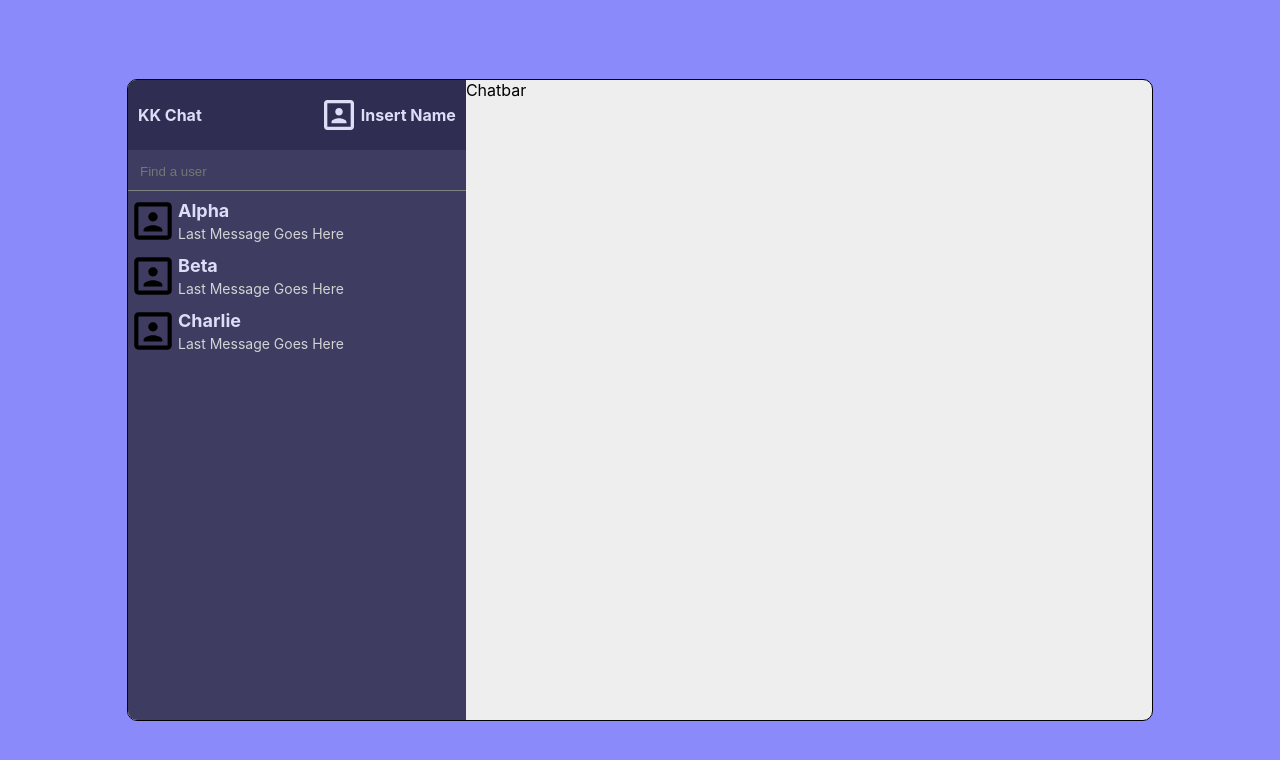
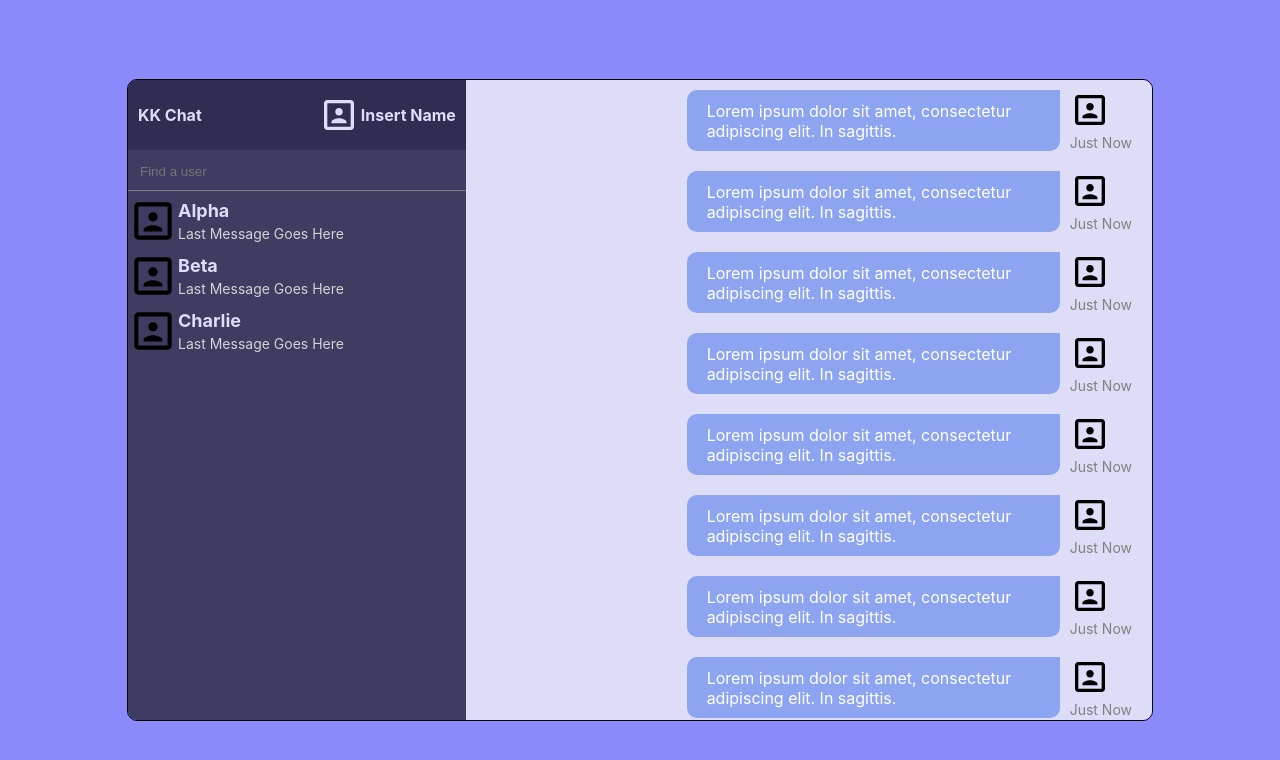
Before and after one commit to MohammedSaleh2001/KnowledgeKart, a React (Create React App) app in the folder front-end/: page /chat/1 in a window 1280 px wide. Shown: the top 760 px of the page. Built offline with nearby package versions, Linux system fonts and the light colour scheme.

Commit message:
Created the frontend for the chat feature.

```diff
--- a/front-end/src/Components/Chat/Chat.css
+++ b/front-end/src/Components/Chat/Chat.css
@@ -5,7 +5,7 @@
   height: 80vh;
   border: solid black 1px;
   border-radius: 10px;
-  background-color: #eee;
+  background-color: transparent;
   overflow: hidden;
 }
 #chat_home_page_container #chat_side_bar_container {
@@ -82,4 +82,66 @@
   color: lightgray;
 }
 
+#chat_bar_container {
+  display: flex;
+  flex-direction: column;
+  overflow: scroll;
+}
+#chat_bar_container #messages-container {
+  background-color: #ddddf7;
+  padding: 10px;
+  flex-grow: 1;
+}
+#chat_bar_container #messages-container .message-container {
+  display: flex;
+  margin-bottom: 20px;
+}
+#chat_bar_container #messages-container .message-container #messageInfo {
+  padding-right: 10px;
+}
+#chat_bar_container #messages-container .message-container #messageInfo #messageDate {
+  font-size: 14px;
+  color: gray;
+}
+#chat_bar_container #messages-container .message-container #messageContent {
+  display: flex;
+  max-width: 50%;
+  background-color: white;
+  padding: 10px 20px;
+  align-items: center;
+  border-radius: 0px 10px 10px 10px;
+}
+#chat_bar_container #messages-container .message-container.owner {
+  flex-direction: row-reverse;
+}
+#chat_bar_container #messages-container .message-container.owner #messageInfo {
+  padding-left: 10px;
+}
+#chat_bar_container #messages-container .message-container.owner #messageContent {
+  border-radius: 10px 0px 10px 10px;
+  background-color: #8da4f1;
+  color: white;
+}
+#chat_bar_container #chat_input_container {
+  display: flex;
+  padding: 10px;
+  height: 50px;
+  background-color: white;
+  align-items: center;
+}
+#chat_bar_container #chat_input_container input {
+  border: none;
+  background: transparent;
+  outline: none;
+  flex-grow: 1;
+  font-size: 18px;
+}
+#chat_bar_container #chat_input_container div {
+  padding: 10px 15px;
+  cursor: pointer;
+  color: white;
+  background-color: #8da4f1;
+  border-radius: 10px;
+}
+
 /*# sourceMappingURL=Chat.css.map */
--- a/front-end/src/Components/Chat/Chat.scss
+++ b/front-end/src/Components/Chat/Chat.scss
@@ -5,7 +5,7 @@
     height: 80vh;
     border: solid black 1px;
     border-radius: 10px;
-    background-color: #eee;
+    background-color: transparent;
     overflow: hidden;
 
     #chat_side_bar_container {
@@ -93,3 +93,76 @@
         }
     }
 }
+
+#chat_bar_container {
+    display: flex;
+    flex-direction: column;
+    overflow: scroll;
+
+    #messages-container {
+        background-color: #ddddf7;
+        padding: 10px;
+        flex-grow: 1;
+
+        .message-container {
+            display: flex;
+            margin-bottom: 20px;
+
+            #messageInfo {
+                padding-right: 10px;
+
+                #messageDate {
+                    font-size: 14px;
+                    color: gray;
+                }
+            }
+
+            #messageContent {
+                display: flex;
+                max-width: 50%;
+                background-color: white;
+                padding: 10px 20px;
+                align-items: center;
+                border-radius: 0px 10px 10px 10px;
+            }
+
+            &.owner {
+                flex-direction: row-reverse;
+
+                #messageInfo {
+                    padding-left: 10px;
+                }
+
+                #messageContent {
+                    border-radius: 10px 0px 10px 10px;
+                    background-color: #8da4f1;
+                    color: white;
+                }
+            }
+        }
+    }
+
+    #chat_input_container {
+        display: flex;
+        padding: 10px;
+        height: 50px;
+        background-color: white;
+        align-items: center;
+
+        input {
+            border: none;
+            background: transparent;
+            outline: none;
+            flex-grow: 1;
+            font-size: 18px;
+        }
+
+        div {
+            padding: 10px 15px;
+            cursor: pointer;
+            color: white;
+            background-color: #8da4f1;
+            border-radius: 10px;
+        }
+    }
+}
--- a/front-end/src/Components/Chat/ChatBar.jsx
+++ b/front-end/src/Components/Chat/ChatBar.jsx
@@ -1,11 +1,14 @@
 import React from 'react'
+import Messages from './Messages'
+import ChatInput from './ChatInput'
 
 import './Chat.css'
 
 const ChatBar = () => {
     return (
         <div id="chat_bar_container">
-            Chatbar
+            <Messages />
+            <ChatInput />
         </div>
     )
 }
--- a/front-end/src/Components/Chat/ChatInput.jsx
+++ b/front-end/src/Components/Chat/ChatInput.jsx
@@ -4,8 +4,9 @@ import './Chat.css'
 
 const ChatInput = () => {
     return (
-        <div>
-
+        <div id="chat_input_container">
+            <input type="text" placeholder='Type something...' />
+            <div>Send</div>
         </div>
     )
 }
--- a/front-end/src/Components/Chat/Message.jsx
+++ b/front-end/src/Components/Chat/Message.jsx
@@ -1,11 +1,22 @@
 import React from 'react'
+import PortraitIcon from '@mui/icons-material/Portrait';
 
 import './Chat.css'
 
 const Message = () => {
     return (
-        <div>
-
+        <div className="message-container owner">
+            <div id="messageInfo">
+                <div id="messageImage">
+                    <PortraitIcon style={{fontSize: 40}} />
+                </div>
+                <div id="messageDate">
+                    Just Now
+                </div>
+            </div>
+            <div id="messageContent">
+                Lorem ipsum dolor sit amet, consectetur adipiscing elit. In sagittis.
+            </div>
         </div>
     )
 }
--- /dev/null
+++ b/front-end/src/Components/Chat/Messages.jsx
@@ -0,0 +1,23 @@
+import React from 'react'
+import Message from './Message'
+
+import './Chat.css'
+
+const Messages = () => {
+    return (
+        <div id="messages-container">
+            <Message />
+            <Message />
+            <Message />
+            <Message />
+            <Message />
+            <Message />
+            <Message />
+            <Message />
+            <Message />
+            <Message />
+        </div>
+    )
+}
+
+export default Messages
```
Also changed, not shown: 1 other file (tests, documents, lock files or other folders).
